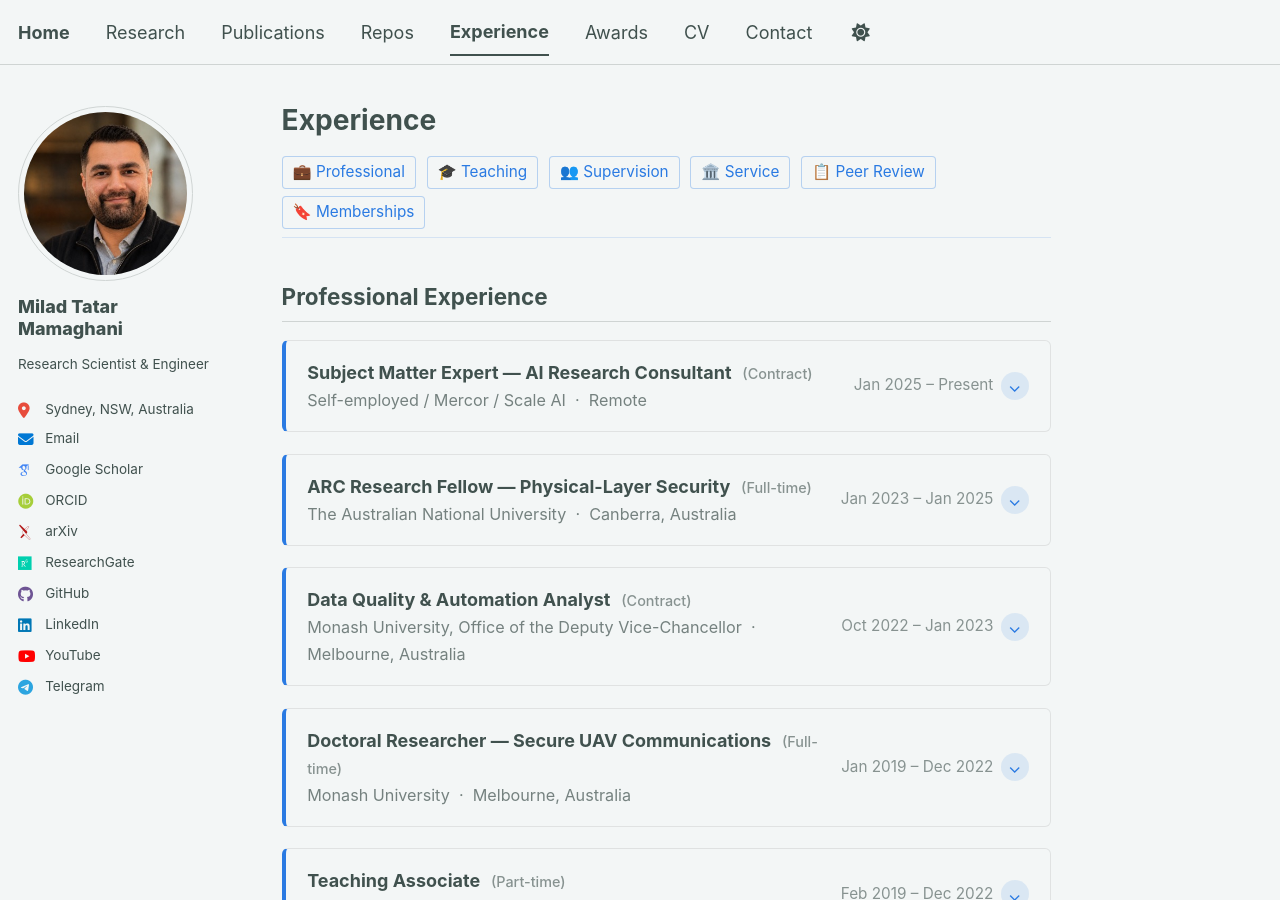
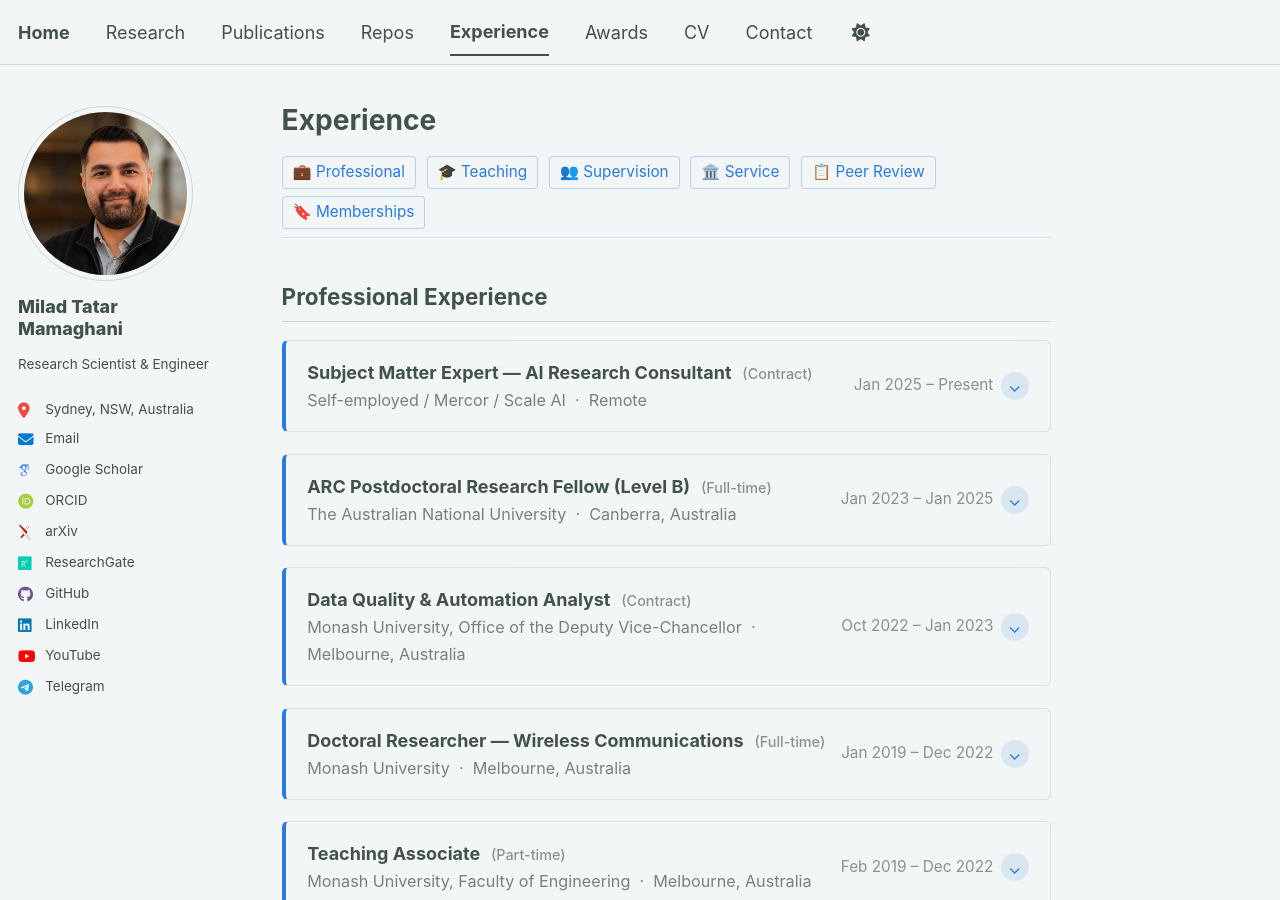
Before and after one commit to miladtm94/miladtm94.github.io, a Jekyll site: the page built from _pages/experience.html, in a window 1280 px wide and 900 px high. Built offline with Jekyll 4.4.1, drawn with Linux system fonts in a browser that asks for light colours; some web fonts are replaced.

Commit message:
some  updates

```diff
--- a/_data/experience.yml
+++ b/_data/experience.yml
@@ -20,7 +20,7 @@ professional:
       - "Curate high-fidelity training datasets to improve AI alignment, factual precision, and reasoning."
       - "Formulate advanced prompting strategies and evaluation guidelines for next-generation AI models."
 
-  - title: "ARC Research Fellow — Physical-Layer Security"
+  - title: "ARC Postdoctoral Research Fellow (Level B)"
     type: "Full-time"
     organization: "The Australian National University"
     location: "Canberra, Australia"
@@ -40,7 +40,7 @@ professional:
       - "Audited and validated institutional research data to ensure accuracy, consistency, and compliance with university reporting standards."
       - "Developed data quality workflows and produced analytical reports to support strategic decision-making at the executive level."
 
-  - title: "Doctoral Researcher — Secure UAV Communications"
+  - title: "Doctoral Researcher — Wireless Communications"
     type: "Full-time"
     organization: "Monash University"
     location: "Melbourne, Australia"
```
